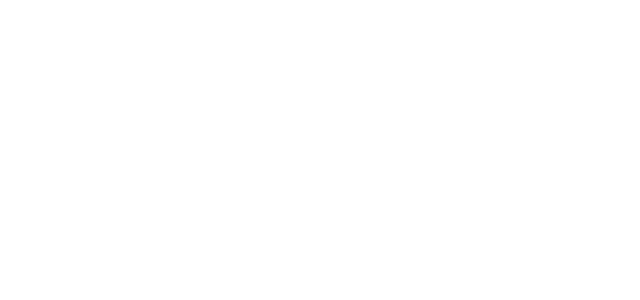
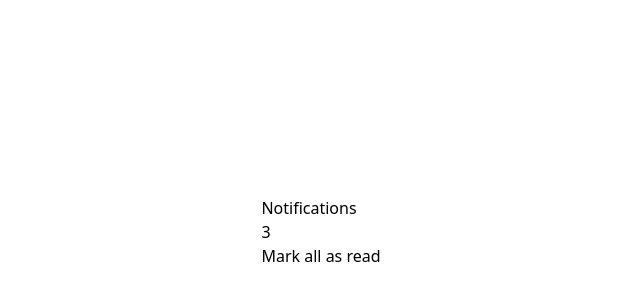
Before and after one commit to BYCODDE/React-notifications-page, a React (Vite) app: page / in a window 1280 px wide. Shown: the part 168-468 px from the top of the page, without its empty margins (319-959 px from the left). Built offline with nearby package versions, Linux system fonts and the light colour scheme.

Commit message:
new commit!

```diff
--- a/src/App.jsx
+++ b/src/App.jsx
@@ -1,7 +1,13 @@
 import "./App.css";
-
+import Header from "./components/Header/Header";
 function App() {
-  return <div className=" min-h-screen"></div>;
+  return (
+    <div className="bg-white min-h-screen flex justify-center	items-center">
+      <main className="h-900  ">
+        <Header></Header>
+      </main>
+    </div>
+  );
 }
 
 export default App;
--- /dev/null
+++ b/src/components/Header/Header.jsx
@@ -0,0 +1,12 @@
+
+function Header() {
+  return (
+    <section>
+        <h2>Notifications</h2>
+        <div>3</div>
+        <h3>Mark all as read</h3>
+    </section>
+  )
+}
+
+export default Header
```
